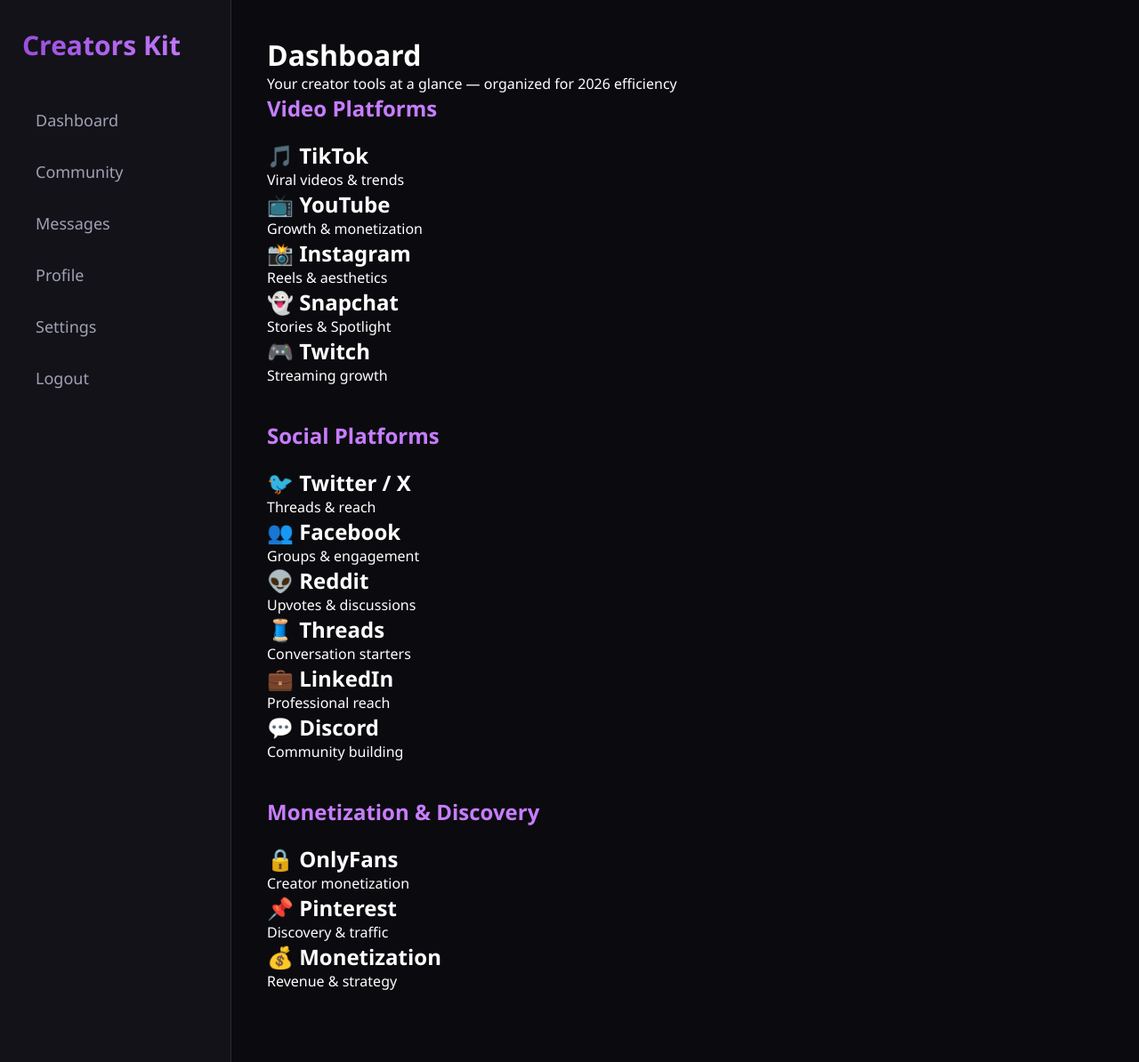
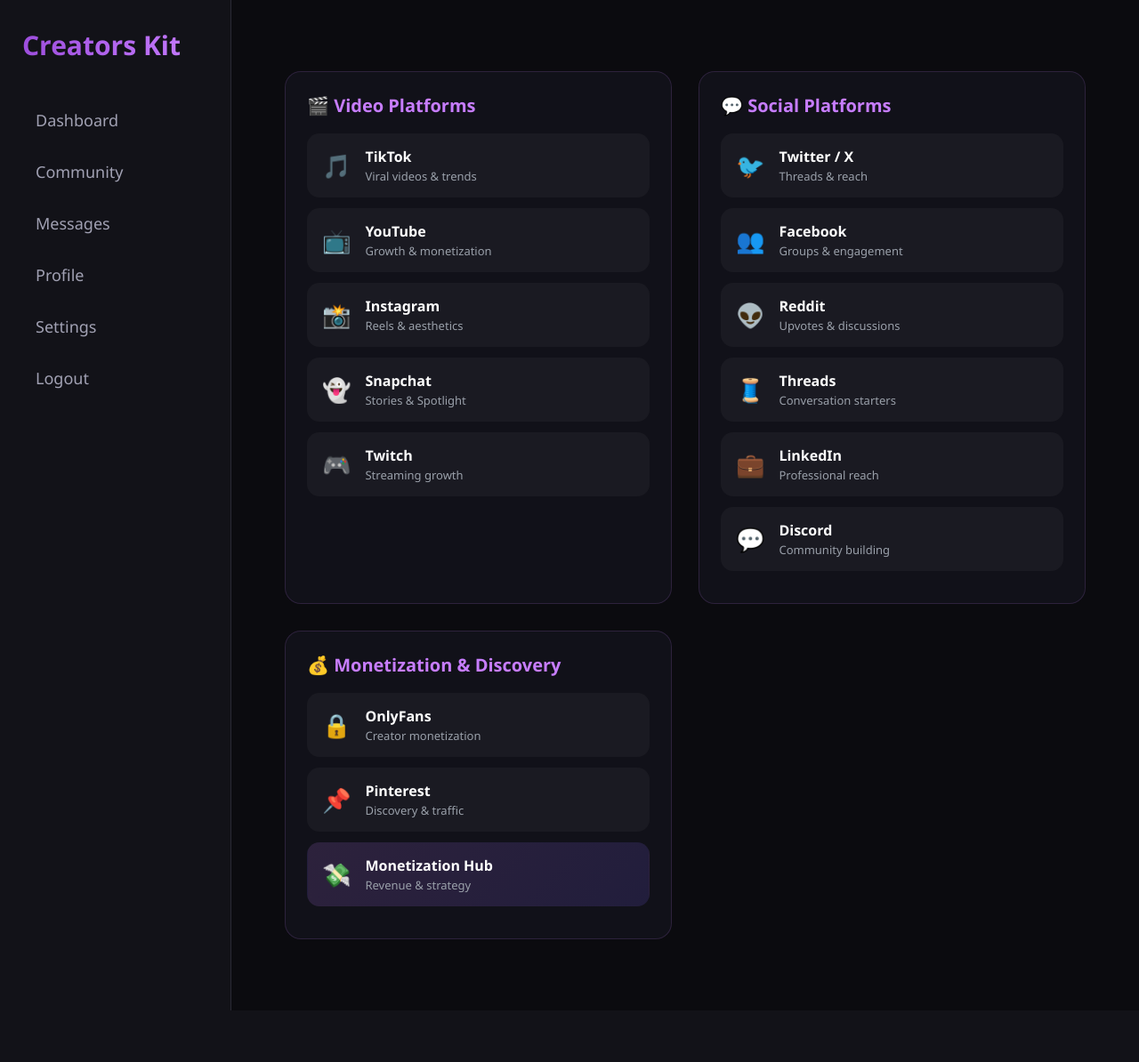
Before and after one commit to drwttierney-wq/Creatorskit, a Flask app: page /dashboard in a window 1280 px wide. Shown: the whole page at 89% size. After the commit the page ends 1136 px from the top, so only its background shows below. Run offline with Flask 3, Linux system fonts and the light colour scheme; the visitor is signed in with stand-in values (Sample User, id 1); parts of the project's set-up code (start-up, migrations or seed data) failed here and were passed over.

Commit message:
Update dashboard.html

```diff
--- a/templates/dashboard.html
+++ b/templates/dashboard.html
@@ -1,82 +1,231 @@
 {% extends 'base.html' %}
 {% block content %}
 
-<h1 class="page-title">Dashboard</h1>
-<p class="subtitle">Your creator tools at a glance — organized for 2026 efficiency</p>
+<div class="dashboard-wrapper">
 
-<div class="grid">
-    <div class="section">
-        <h3>Video Platforms</h3>
-        <a href="/platform/tiktok" class="card">
-            <h2>🎵 TikTok</h2>
+    <header class="dashboard-header">
+        <h1>Creator Dashboard</h1>
+        <p>Your creator tools — organized for peak performance in 2026</p>
+    </header>
+
+    <div class="dashboard-grid">
+
+        <!-- VIDEO PLATFORMS -->
+        <section class="platform-box">
+            <h3>🎬 Video Platforms</h3>
+
+            <a href="/platform/tiktok" class="platform-card">
+                <span>🎵</span>
+                <div>
+                    <h2>TikTok</h2>
                     <p>Viral videos & trends</p>
+                </div>
             </a>
-        <a href="/platform/youtube" class="card">
-            <h2>📺 YouTube</h2>
+
+            <a href="/platform/youtube" class="platform-card">
+                <span>📺</span>
+                <div>
+                    <h2>YouTube</h2>
                     <p>Growth & monetization</p>
+                </div>
             </a>
-        <a href="/platform/instagram" class="card">
-            <h2>📸 Instagram</h2>
+
+            <a href="/platform/instagram" class="platform-card">
+                <span>📸</span>
+                <div>
+                    <h2>Instagram</h2>
                     <p>Reels & aesthetics</p>
+                </div>
             </a>
-        <a href="/platform/snapchat" class="card">
-            <h2>👻 Snapchat</h2>
+
+            <a href="/platform/snapchat" class="platform-card">
+                <span>👻</span>
+                <div>
+                    <h2>Snapchat</h2>
                     <p>Stories & Spotlight</p>
+                </div>
             </a>
-        <a href="/platform/twitch" class="card">
-            <h2>🎮 Twitch</h2>
+
+            <a href="/platform/twitch" class="platform-card">
+                <span>🎮</span>
+                <div>
+                    <h2>Twitch</h2>
                     <p>Streaming growth</p>
+                </div>
             </a>
+        </section>
+
+        <!-- SOCIAL PLATFORMS -->
+        <section class="platform-box">
+            <h3>💬 Social Platforms</h3>
+
+            <a href="/platform/twitter" class="platform-card">
+                <span>🐦</span>
+                <div>
+                    <h2>Twitter / X</h2>
+                    <p>Threads & reach</p>
                 </div>
+            </a>
 
-    <div class="section">
-        <h3>Social Platforms</h3>
-        <a href="/platform/twitter" class="card">
-            <h2>🐦 Twitter / X</h2>
-            <p>Threads & reach</p>
+            <a href="/platform/facebook" class="platform-card">
+                <span>👥</span>
+                <div>
+                    <h2>Facebook</h2>
+                    <p>Groups & engagement</p>
+                </div>
             </a>
-        <a href="/platform/facebook" class="card">
-            <h2>👥 Facebook</h2>
-            <p>Groups & engagement</p>
+
+            <a href="/platform/reddit" class="platform-card">
+                <span>👽</span>
+                <div>
+                    <h2>Reddit</h2>
+                    <p>Upvotes & discussions</p>
+                </div>
             </a>
-        <a href="/platform/reddit" class="card">
-            <h2>👽 Reddit</h2>
-            <p>Upvotes & discussions</p>
+
+            <a href="/platform/threads" class="platform-card">
+                <span>🧵</span>
+                <div>
+                    <h2>Threads</h2>
+                    <p>Conversation starters</p>
+                </div>
             </a>
-        <a href="/platform/threads" class="card">
-            <h2>🧵 Threads</h2>
-            <p>Conversation starters</p>
+
+            <a href="/platform/linkedin" class="platform-card">
+                <span>💼</span>
+                <div>
+                    <h2>LinkedIn</h2>
+                    <p>Professional reach</p>
+                </div>
             </a>
-        <a href="/platform/linkedin" class="card">
-            <h2>💼 LinkedIn</h2>
-            <p>Professional reach</p>
+
+            <a href="/platform/discord" class="platform-card">
+                <span>💬</span>
+                <div>
+                    <h2>Discord</h2>
+                    <p>Community building</p>
+                </div>
             </a>
-        <a href="/platform/discord" class="card">
-            <h2>💬 Discord</h2>
-            <p>Community building</p>
+        </section>
+
+        <!-- MONETIZATION -->
+        <section class="platform-box">
+            <h3>💰 Monetization & Discovery</h3>
+
+            <a href="/platform/onlyfans" class="platform-card">
+                <span>🔒</span>
+                <div>
+                    <h2>OnlyFans</h2>
+                    <p>Creator monetization</p>
+                </div>
             </a>
+
+            <a href="/platform/pinterest" class="platform-card">
+                <span>📌</span>
+                <div>
+                    <h2>Pinterest</h2>
+                    <p>Discovery & traffic</p>
                 </div>
+            </a>
 
-    <div class="section">
-        <h3>Monetization & Discovery</h3>
-        <a href="/platform/onlyfans" class="card">
-            <h2>🔒 OnlyFans</h2>
-            <p>Creator monetization</p>
+            <a href="/platform/monetization" class="platform-card highlight">
+                <span>💸</span>
+                <div>
+                    <h2>Monetization Hub</h2>
+                    <p>Revenue & strategy</p>
+                </div>
             </a>
-        <a href="/platform/pinterest" class="card">
-            <h2>📌 Pinterest</h2>
-            <p>Discovery & traffic</p>
-        </a>
-        <a href="/platform/monetization" class="card">
-            <h2>💰 Monetization</h2>
-            <p>Revenue & strategy</p>
-        </a>
+        </section>
+
     </div>
 </div>
 
 <style>
-    .section { margin-bottom: 40px; }
-    .section h3 { font-size: 24px; margin-bottom: 20px; color: #c77dff; }
+/* ---------- DASHBOARD LAYOUT ---------- */
+.dashboard-wrapper {
+    max-width: 1200px;
+    margin: auto;
+    padding: 40px 20px;
+}
+
+.dashboard-header {
+    margin-bottom: 40px;
+}
+
+.dashboard-header h1 {
+    font-size: 42px;
+    font-weight: 700;
+}
+
+.dashboard-header p {
+    color: #9aa0aa;
+    margin-top: 8px;
+}
+
+/* ---------- GRID ---------- */
+.dashboard-grid {
+    display: grid;
+    grid-template-columns: repeat(auto-fit, minmax(300px, 1fr));
+    gap: 30px;
+}
+
+/* ---------- SECTION BOX ---------- */
+.platform-box {
+    background: rgba(20, 20, 30, 0.75);
+    border-radius: 18px;
+    padding: 24px;
+    border: 1px solid rgba(199, 125, 255, 0.15);
+    backdrop-filter: blur(12px);
+}
+
+.platform-box h3 {
+    margin-bottom: 18px;
+    color: #c77dff;
+    font-size: 20px;
+}
+
+/* ---------- PLATFORM CARD ---------- */
+.platform-card {
+    display: flex;
+    align-items: center;
+    gap: 16px;
+    background: rgba(255, 255, 255, 0.04);
+    border-radius: 14px;
+    padding: 14px 16px;
+    margin-bottom: 12px;
+    text-decoration: none;
+    color: inherit;
+    transition: all 0.25s ease;
+    border: 1px solid transparent;
+}
+
+.platform-card span {
+    font-size: 26px;
+}
+
+.platform-card h2 {
+    font-size: 16px;
+    margin: 0;
+}
+
+.platform-card p {
+    font-size: 13px;
+    color: #9aa0aa;
+    margin: 2px 0 0;
+}
+
+/* ---------- HOVER EFFECT ---------- */
+.platform-card:hover {
+    transform: translateY(-2px);
+    background: rgba(199, 125, 255, 0.08);
+    border-color: rgba(199, 125, 255, 0.35);
+    box-shadow: 0 0 20px rgba(199, 125, 255, 0.15);
+}
+
+/* ---------- HIGHLIGHT CARD ---------- */
+.platform-card.highlight {
+    background: linear-gradient(135deg, rgba(199,125,255,0.15), rgba(123,97,255,0.15));
+}
 </style>
 
 {% endblock %}
```
Lines whose indentation alone changed are shown as unchanged.
